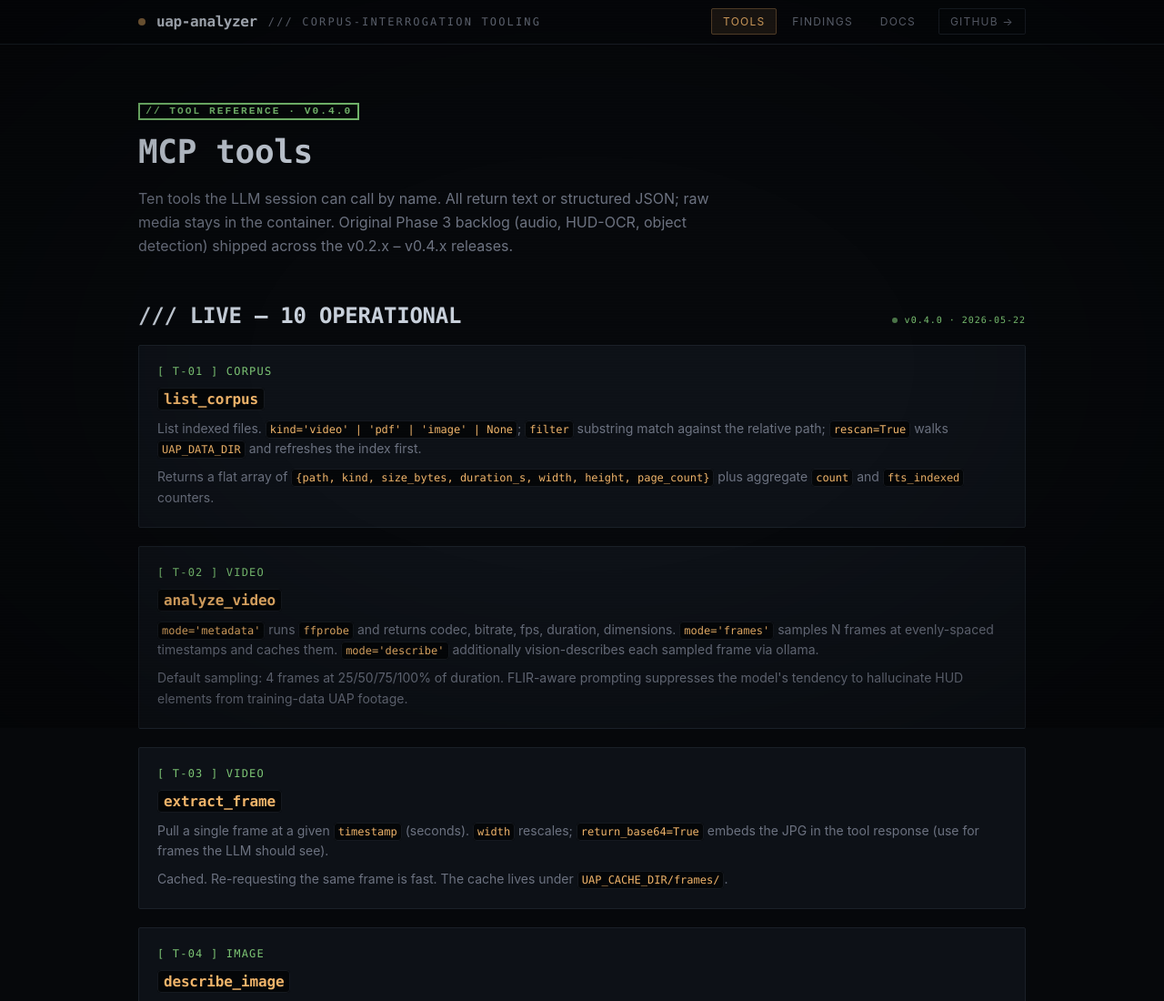
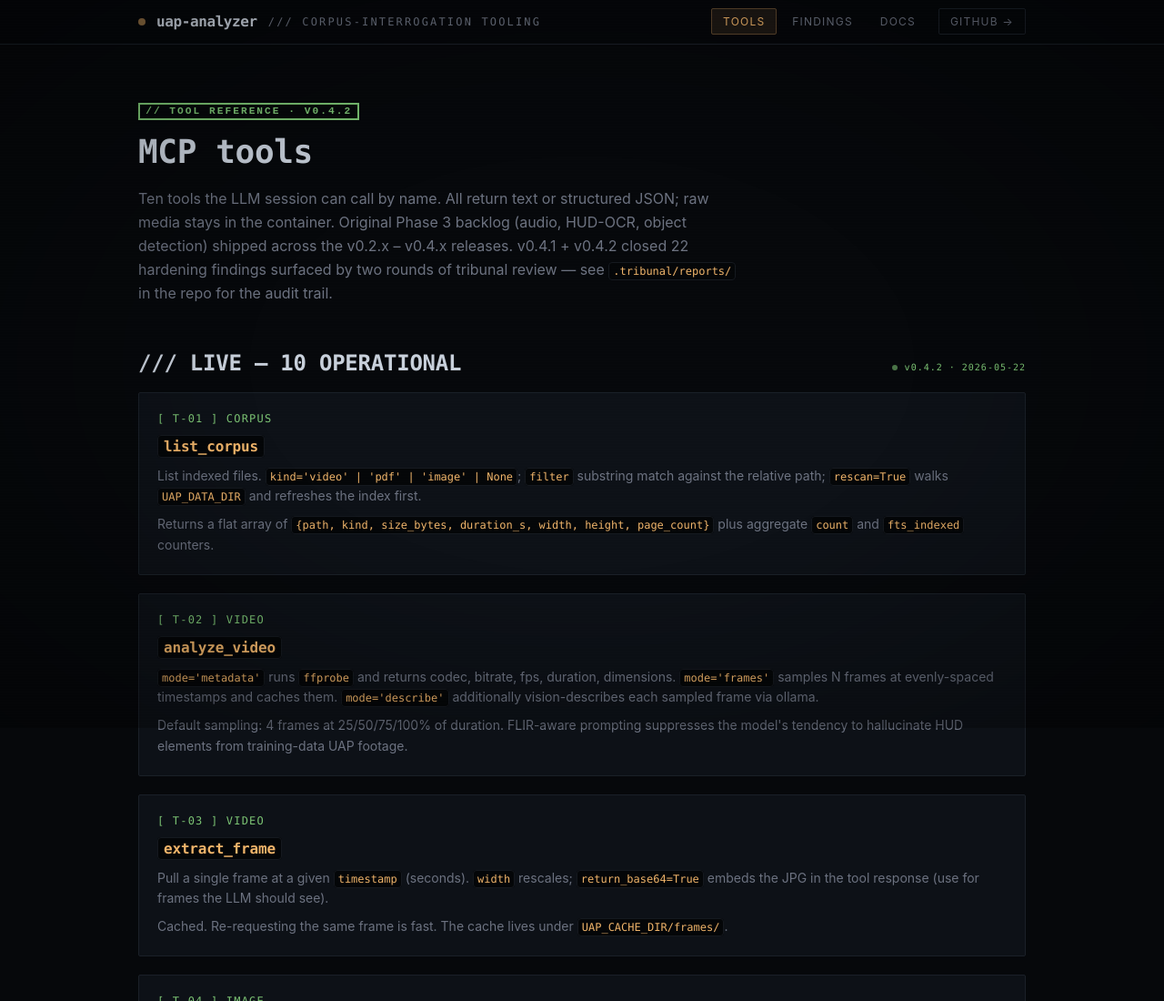
Before and after one commit to dpdanpittman/uap-analyzer, an Astro site in the folder site/: page /tools in a window 1280 px wide. Shown: the top 1100 px of the page at 91% size. Built offline with nearby package versions, Linux system fonts and the light colour scheme; Astro itself is replaced by a stand-in of ours.

Commit message:
site: bump v0.4.0 -> v0.4.2 + note the 22 hardening findings closed across the two tribunal review rounds

```diff
--- a/site/src/pages/index.astro
+++ b/site/src/pages/index.astro
@@ -14,7 +14,7 @@
 
   <section class="max-w-5xl mx-auto px-6 pt-16 pb-12">
     <div class="flex items-start gap-3 mb-6">
-      <span class="stamp text-accent">// INVESTIGATION · v0.4.0</span>
+      <span class="stamp text-accent">// INVESTIGATION · v0.4.2</span>
       <span class="stamp text-warm stamp-rotate hidden sm:inline-flex">CONFIDENTIAL</span>
       <span class="stamp text-accent-green hidden md:inline-flex">UNCLASSIFIED // FOR ANALYST USE</span>
     </div>
--- a/site/src/pages/tools.astro
+++ b/site/src/pages/tools.astro
@@ -7,11 +7,11 @@
 
     <section class="mb-12">
       <div class="flex items-center gap-3 mb-3">
-        <span class="stamp text-accent-green">// TOOL REFERENCE · v0.4.0</span>
+        <span class="stamp text-accent-green">// TOOL REFERENCE · v0.4.2</span>
       </div>
       <h1 class="text-4xl font-bold mb-4 leading-tight text-text">MCP tools</h1>
       <p class="text-base text-muted leading-relaxed max-w-2xl prose-body">
-        Ten tools the LLM session can call by name. All return text or structured JSON; raw media stays in the container. Original Phase 3 backlog (audio, HUD-OCR, object detection) shipped across the v0.2.x – v0.4.x releases.
+        Ten tools the LLM session can call by name. All return text or structured JSON; raw media stays in the container. Original Phase 3 backlog (audio, HUD-OCR, object detection) shipped across the v0.2.x – v0.4.x releases. v0.4.1 + v0.4.2 closed 22 hardening findings surfaced by two rounds of tribunal review — see <code class="text-xs bg-code-bg border border-code-border px-1 py-0.5 rounded text-accent">.tribunal/reports/</code> in the repo for the audit trail.
       </p>
     </section>
 
@@ -20,7 +20,7 @@
         <h2 class="text-2xl font-bold text-text">/// LIVE — 10 OPERATIONAL</h2>
         <span class="text-[10px] text-accent-green tracking-widest flex items-center gap-2 hidden sm:inline-flex">
           <span class="inline-block w-1.5 h-1.5 rounded-full bg-accent-green shadow-green-glow pulse-soft"></span>
-          v0.4.0 · 2026-05-22
+          v0.4.2 · 2026-05-22
         </span>
       </div>
       <div class="space-y-5">
```
